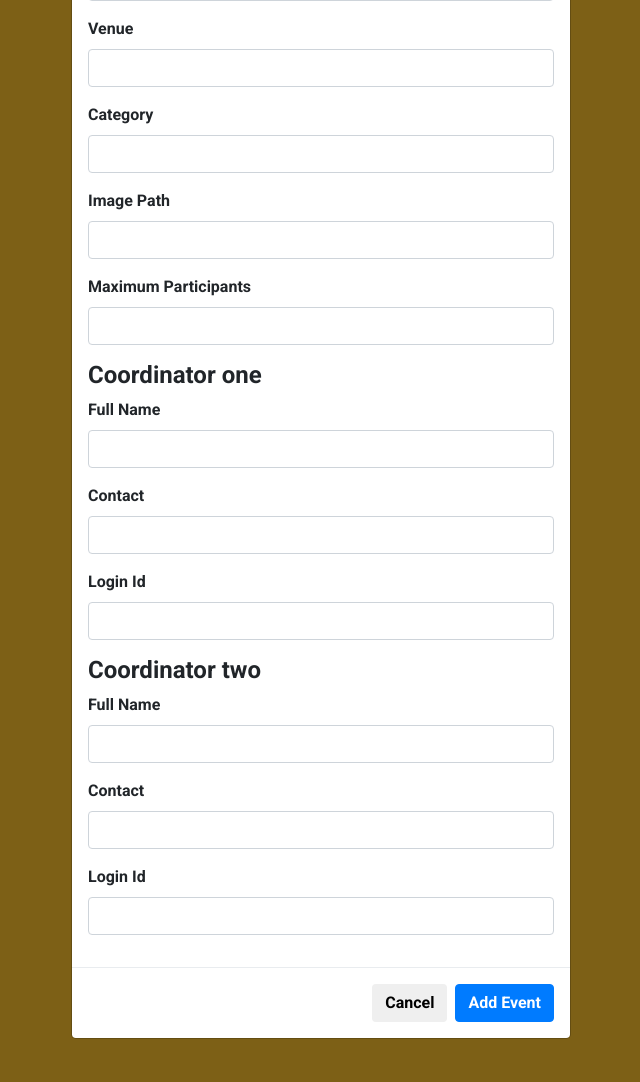
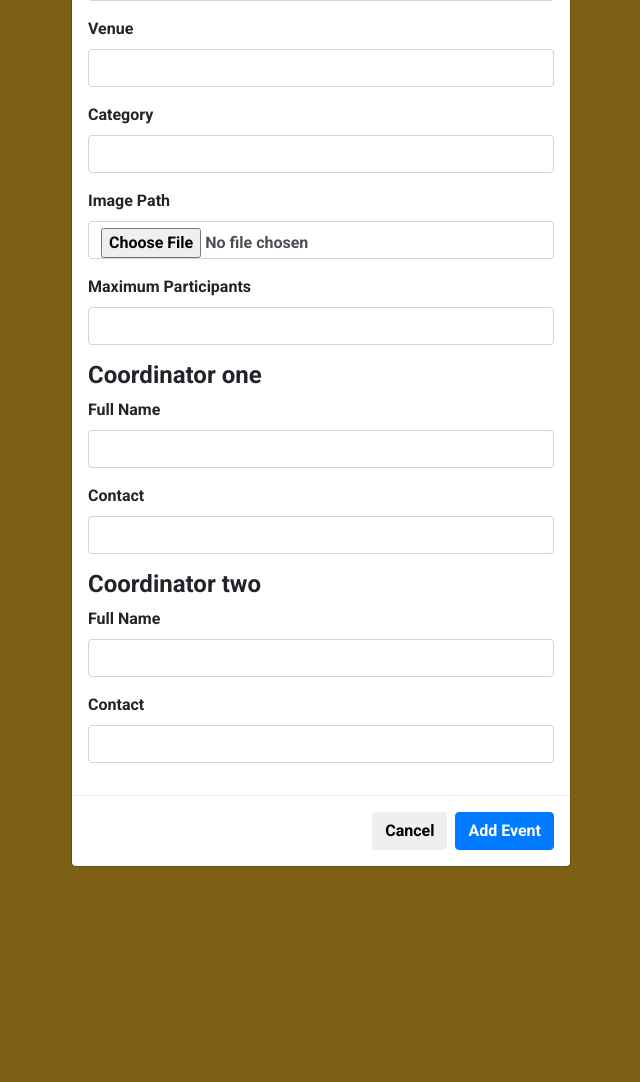
Before and after one commit to sudhap163/Innovision-18, a PHP site: page /cms/cms_events.html in a window 1280 px wide, after a click that opens the changed part. Shown: the part 695-1777 px from the top of the page, without its empty margins (319-959 px from the left). Run offline with PHP 8.4, Linux system fonts and the light colour scheme.

Commit message:
Event Creation Ajax

```diff
--- a/Innovision/cms/cms_events.html
+++ b/Innovision/cms/cms_events.html
@@ -1,17 +1,16 @@
 <html>
 <link rel="stylesheet" href="https://stackpath.bootstrapcdn.com/bootstrap/4.1.1/css/bootstrap.min.css">
 <link rel="stylesheet" href="../css/style.css">
-<script
-  src="https://code.jquery.com/jquery-3.3.1.min.js"
-  integrity="sha256-FgpCb/KJQlLNfOu91ta32o/NMZxltwRo8QtmkMRdAu8="
+<script src="https://code.jquery.com/jquery-3.3.1.min.js" integrity="sha256-FgpCb/KJQlLNfOu91ta32o/NMZxltwRo8QtmkMRdAu8="
   crossorigin="anonymous"></script>
+
 <body>
 
   <center class="cms">
     <h1>Content Management System</h1>
   </center>
   <div id="holder">
-  <div class="button" data-toggle = "modal" data-target="#add_new_event_modal" >
+    <div class="button" data-toggle="modal" data-target="#add_new_event_modal">
       <p class="btnText">ADD</p>
       <div class="btnTwo">
         <p class="btnText2">GO!</p>
@@ -37,26 +36,27 @@
         <div class="modal-body">
           <div class="form-group">
             <label for="event_name">Event Name</label>
-  <input type="text" id="first_name" class="form-control" />
+            <input type="text" id="title" class="form-control" />
           </div>
 
           <div class="form-group">
             <label for="message-text" class="col-form-label">Description:</label>
-              <textarea class="form-control" id="message-text"></textarea>
+            <textarea class="form-control" id="desc"></textarea>
           </div>
           <div class="form-group">
             <label for="message-text" class="col-form-label">Event Rules:</label>
-              <textarea class="form-control" id="message-text"></textarea>
+            <textarea class="form-control" id="rules"></textarea>
           </div>
 
           <div class="form-group">
             <label for="message-text" class="col-form-label">Judging Criteria:</label>
-              <textarea class="form-control" id="message-text"></textarea>
+            <textarea class="form-control" id="jc"></textarea>
           </div>
 
           <div class="form-group">
-  <label for="date">Date:</label><br>
-  <input type="date" name="event date" value="">
+            <label for="date">Date:</label>
+            <br>
+            <input type="date" id="date" name="event_date" value="">
           </div>
 
           <div class="form-group">
@@ -76,12 +76,12 @@
 
           <div class="form-group">
             <label for="image-path">Image Path</label>
-  <input type="text" id="img_path" class="form-control" />
+            <input type="file" id="img_path" name="image" class="form-control" />
           </div>
 
           <div class="form-group">
             <label for="max-participants">Maximum Participants</label>
-  <input type="number" id="max-participants" class="form-control" />
+            <input type="number" id="max_participants" class="form-control" />
           </div>
 
           <h4>Coordinator one</h4>
@@ -95,36 +95,38 @@
             <input type="tel" id="contact_1" class="form-control" />
           </div>
 
-<div class="form-group">
+          <!-- <div class="form-group">
             <label for="login_id_1">Login Id</label>
             <input type="text" id="login_id_1" class="form-control" />
-</div>
+          </div> -->
 
           <h4>Coordinator two</h4>
 
           <div class="form-group">
             <label for="full_name_2">Full Name</label>
-<input type="text" id="full_name_2"class="form-control" />
+            <input type="text" id="full_name_2" class="form-control" />
           </div>
           <div class="form-group">
             <label for="contact_2">Contact</label>
             <input type="tel" id="contact_2" class="form-control" />
           </div>
 
-<div class="form-group">
+          <!-- <div class="form-group">
             <label for="login-id_2">Login Id</label>
             <input type="text" id="login-id_2" class="form-control" />
-</div>
+          </div> -->
 
 
         </div>
         <div class="modal-footer">
           <button type="button" class="btn btn-default" data-dismiss="modal">Cancel</button>
-  <button type="button" class="btn btn-primary" onclick="">Add Event</button>
+          <button type="button" class="btn btn-primary" id="add">Add Event</button>
         </div>
       </div>
     </div>
   </div>
+
+  <script src="../js/ajax/createEvent.js"></script>
 
   <!-- Modal for Event Management-->
   <div class="modal fade" id="add_new_coordinator_modal" tabindex="-1" role="dialog" aria-labelledby="myModalLabel">
--- a/Innovision/eventFinal.html
+++ b/Innovision/eventFinal.html
@@ -221,8 +221,12 @@
 			<ul class="nav-list">
 				<li><a href="./index.html" title="">Home</a></li>
 				<li class="current"><a class="smoothscroll" href="javascript:void(0)" title="">Events | Workshops | Exhibitions</a></li>
-				<li><a href="./faq.html" title="">FAQ | Help</a></li>
+
 				<li><a href="./signInOut.html" title="">Sign In | Sign Up</a></li>
+        <li>
+          <a href="./campus_ambassodar_register.html" title="">Campus Ambassodar Signup</a>
+        </li>
+        <li><a href="./faq.html" title="">FAQ | Help</a></li>
 			</ul>
 
 			<!-- <p class="sponsor-text">
--- a/Innovision/faq.html
+++ b/Innovision/faq.html
@@ -57,8 +57,12 @@
          <ul class="nav-list">
             <li><a href="./index.html" title="">Home</a></li>
             <li><a href="./eventFinal.html" title="">Events | Workshops | Exhibitions</a></li>
-            <li class="current"><a href="javascript:void(0)" title="">FAQ | Help</a></li>
+
             <li><a href="./signInOut.html" title="">Sign In | Sign Up</a></li>
+            <li>
+          <a href="./campus_ambassodar_register.html" title="">Campus Ambassodar Signup</a>
+        </li>
+            <li><a href="./faq.html" title="">FAQ | Help</a></li>
          </ul>
 
          <!-- <p class="sponsor-text">
```
Also changed, not shown: Innovision/apis/events/createEvent.php (+10 -6 lines), Innovision/campus_ambassodar_register.html (+4 -3 lines), Innovision/index.html (+8 -4 lines), Innovision/js/ajax/createEvent.js (added, +64 -0 lines), Innovision/signInOut.html (+7 -3 lines), Innovision/event1.html (renamed from Innovision/event_individual.html). Lines whose indentation alone changed are shown as unchanged.
